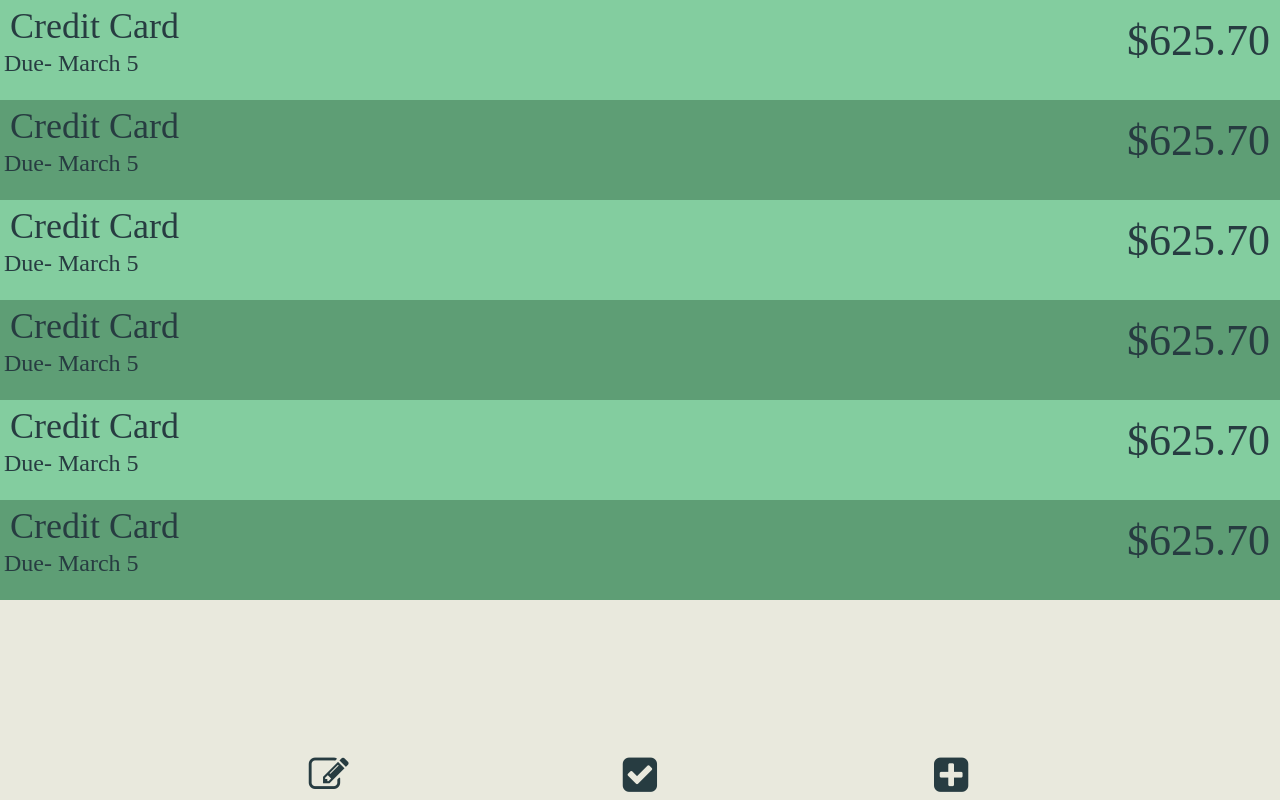
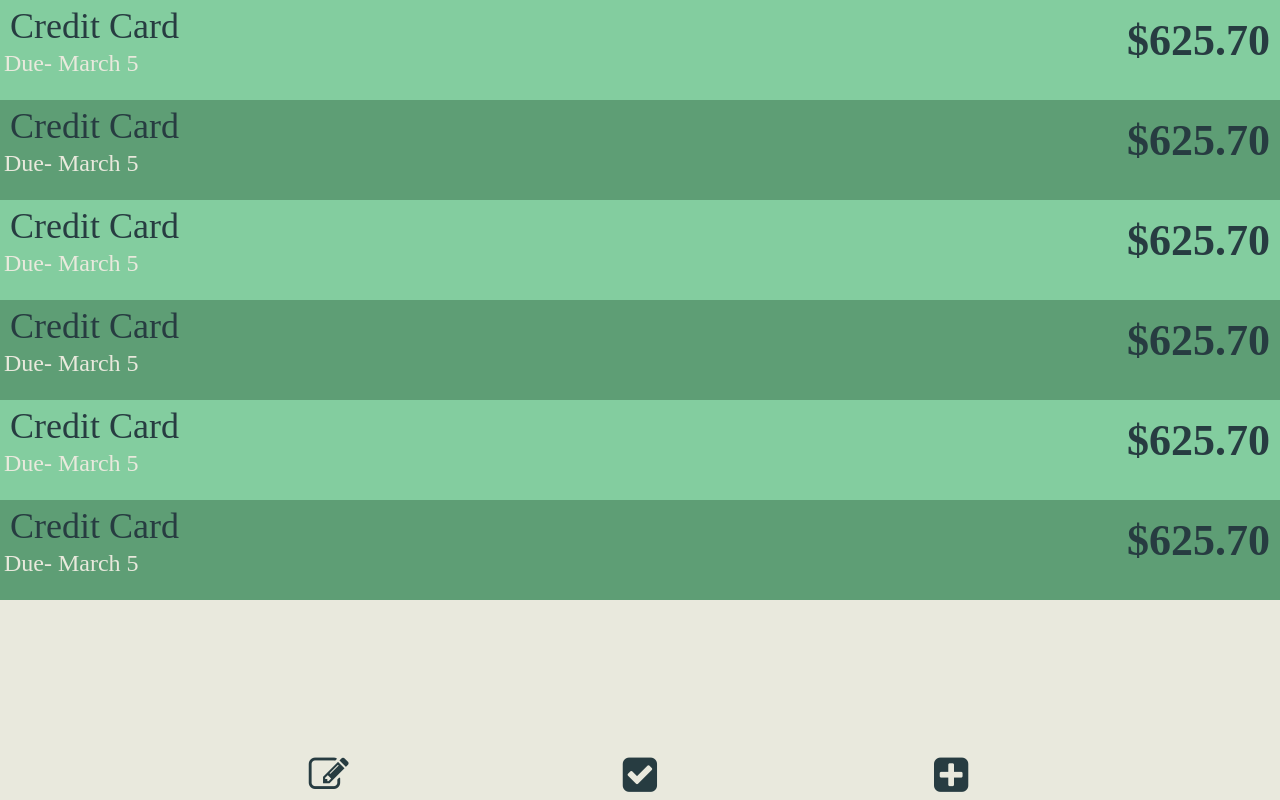
Before and after one commit to shweetshourpowk/payyourdamnbills, a plain HTML site: page index.html in a window 1280 px wide. Shown: the top 800 px of the page. Drawn offline with Linux system fonts and the light colour scheme.

Commit message:
styling fonts

```diff
--- a/less/view.less
+++ b/less/view.less
@@ -46,6 +46,7 @@
     .dDate {
       font-size: 1.5em;
       position: relative;
+      color: @bgColor;
       left: -165px;
       float: left;
       top: 50px;
@@ -57,6 +58,7 @@
       font-size: 2.75em;
       top: 15px;
       right: 10px;
+      font-weight: bold;
     }
   }
 
```
Also changed, not shown: css/style.css.
